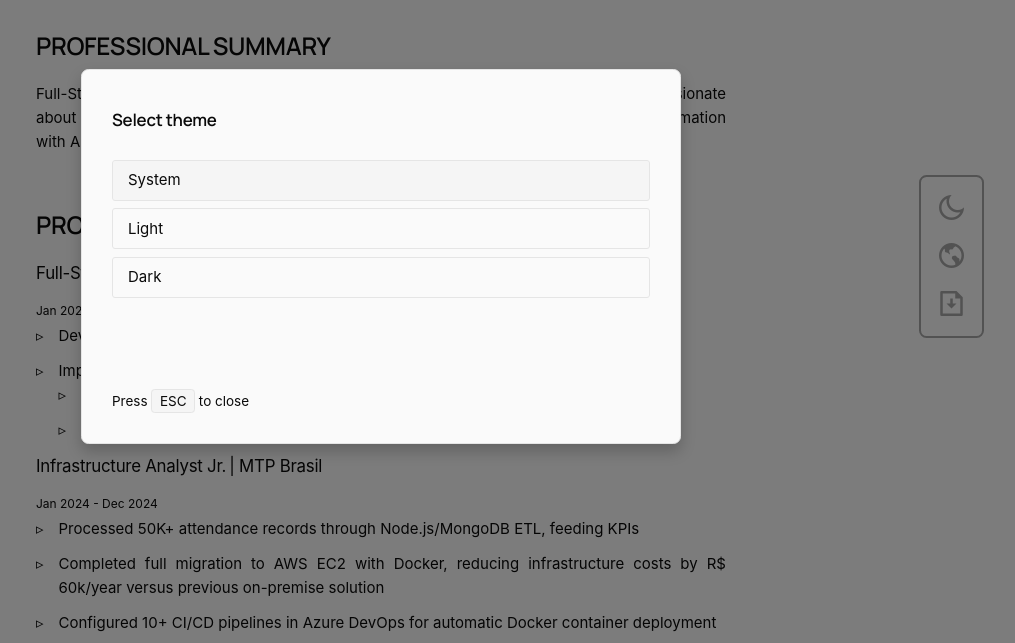
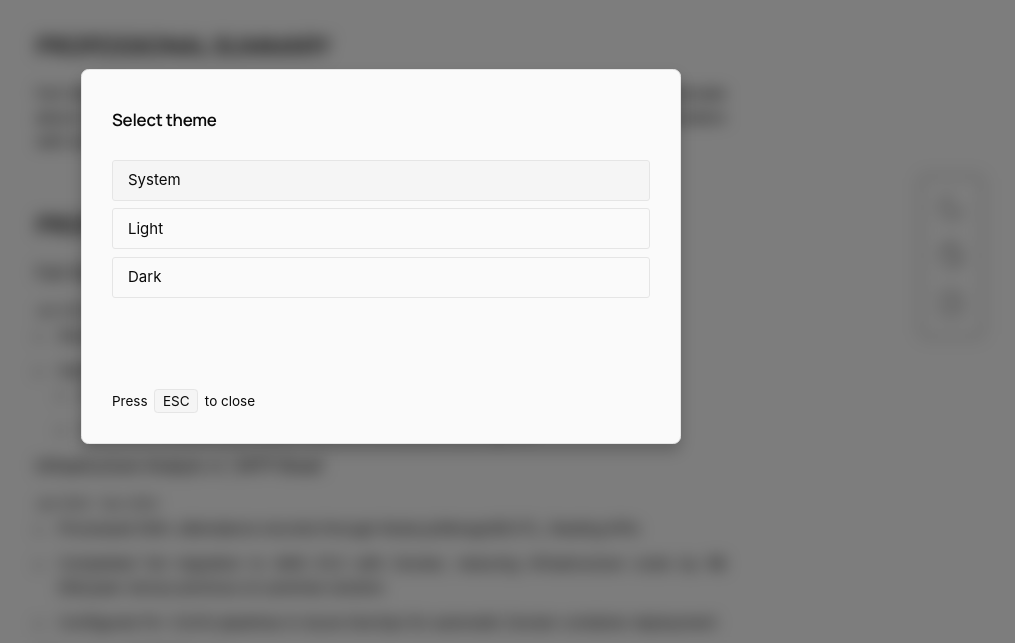
Before and after one commit to viniciusnevescosta/resume, an Astro site: page / in a window 1280 px wide. Both pictures are taken after a click on the button 1210 px from the left and 352 px from the top of the page. Shown: the part 144-787 px from the top of the page, without its empty margins (259-1274 px from the left). Built offline with nearby package versions, Linux system fonts and the light colour scheme; Astro itself is replaced by a stand-in of ours.

Commit message:
[style] 🎨 Updated 'KBD' margin

```diff
--- a/src/styles/components/_modal.css
+++ b/src/styles/components/_modal.css
@@ -18,6 +18,7 @@
     width: 100%;
     height: 100%;
     background-color: rgba(0, 0, 0, 0.5);
+    backdrop-filter: blur(8px);
     z-index: 999;
     pointer-events: auto;
     cursor: pointer;
@@ -98,6 +99,7 @@
 .popup-exit kbd {
     background: var(--bg2-color);
     padding: 0.2rem 0.5rem;
+    margin: 0 0.2rem 0 0.2rem;
     border-radius: 0.25rem;
     border: 1px solid var(--skill-border);
 }
```
